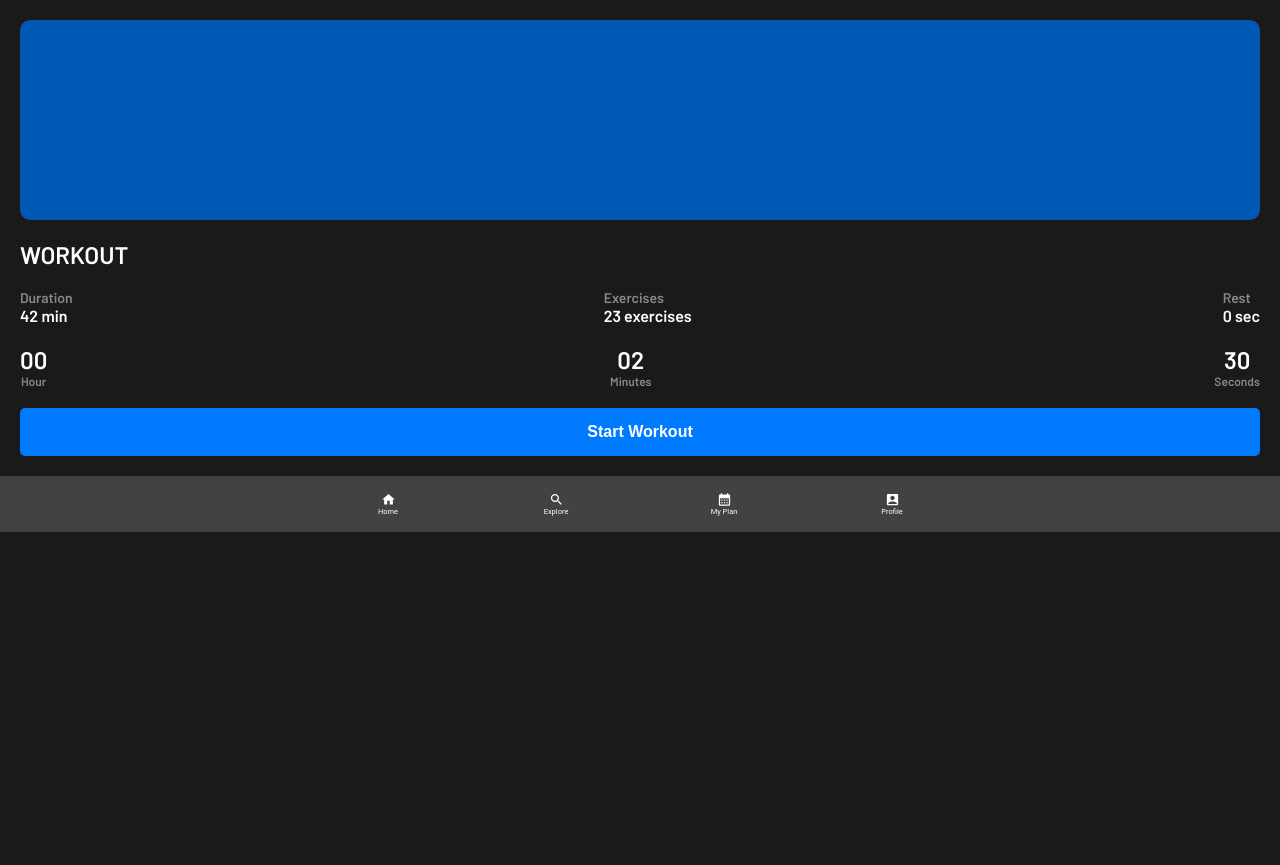
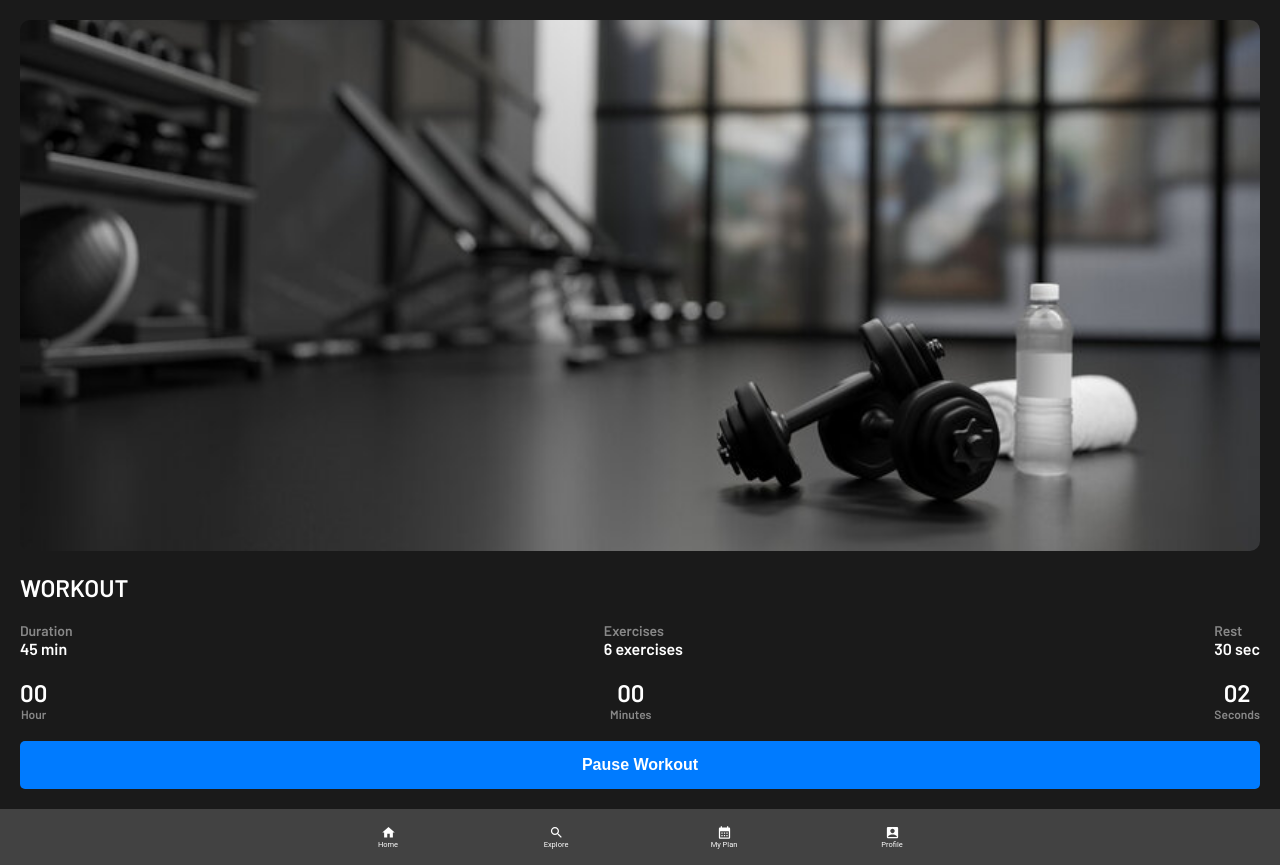
Before and after one commit to teddyminaya/UpSkill, a React (Vite) app: page /workout in a window 1280 px wide. Both pictures are taken after a click on the button "Start Workout". Before the commit the page ends 800 px from the top, so only its background shows below. Built offline with nearby package versions, Linux system fonts and the light colour scheme.

Commit message:
added Timer component / added addtional styling to the footer to include the hover animation as well as linking for the home icon / added image for workout page

```diff
--- a/src/components/Footer/Footer.jsx
+++ b/src/components/Footer/Footer.jsx
@@ -11,16 +11,58 @@ const Footer = () => {
   return (
     <>
       <BottomNavigation
-        sx={{ bgcolor: '#424242' }}
+        sx={{ bgcolor: "#424242" }}
         showLabels
         onChange={(event, newValue) => {
           setValue(newValue);
         }}
       >
-        <BottomNavigationAction label="Home" icon={<HomeIcon />} sx={{color:'white'}}  />
-        <BottomNavigationAction label="Explore" icon={<SearchIcon />} sx={{color:'white'}} />
-        <BottomNavigationAction label="My Plan" icon={<CalendarMonthIcon />} sx={{color:'white'}} />
-        <BottomNavigationAction label="Profile" icon={<AccountBoxIcon />} sx={{color:'white'}} />
+        <BottomNavigationAction
+          component={Link}
+          to="/Home"
+          label="Home"
+          icon={<HomeIcon />}
+          sx={{
+            color: "white",
+            "&:hover": {
+              backgroundColor: "rgba(255, 255, 255, 0.08)",
+              color: "#90caf9",
+            },
+          }}
+        />
+        <BottomNavigationAction
+          label="Explore"
+          icon={<SearchIcon />}
+          sx={{
+            color: "white",
+            "&:hover": {
+              backgroundColor: "rgba(255, 255, 255, 0.08)",
+              color: "#90caf9",
+            },
+          }}
+        />
+        <BottomNavigationAction
+          label="My Plan"
+          icon={<CalendarMonthIcon />}
+          sx={{
+            color: "white",
+            "&:hover": {
+              backgroundColor: "rgba(255, 255, 255, 0.08)",
+              color: "#90caf9",
+            },
+          }}
+        />
+        <BottomNavigationAction
+          label="Profile"
+          icon={<AccountBoxIcon />}
+          sx={{
+            color: "white",
+            "&:hover": {
+              backgroundColor: "rgba(255, 255, 255, 0.08)",
+              color: "#90caf9",
+            },
+          }}
+        />
       </BottomNavigation>
     </>
   );
--- /dev/null
+++ b/src/components/Timer/Timer.jsx
@@ -0,0 +1,63 @@
+import React, { useState, useEffect } from 'react';
+
+const Timer = () => {
+  const [isRunning, setIsRunning] = useState(false);
+  const [time, setTime] = useState(0);
+
+  useEffect(() => {
+    let intervalId;
+    if (isRunning) {
+      intervalId = setInterval(() => setTime(prevTime => prevTime + 1), 1000);
+    }
+    return () => clearInterval(intervalId);
+  }, [isRunning]);
+
+  const startWorkout = () => {
+    setIsRunning(true);
+  };
+
+  const pauseWorkout = () => {
+    setIsRunning(false);
+  };
+
+  const formatTime = (totalSeconds) => {
+    const hours = Math.floor(totalSeconds / 3600);
+    const minutes = Math.floor((totalSeconds % 3600) / 60);
+    const seconds = totalSeconds % 60;
+    return { hours, minutes, seconds };
+  };
+
+  const { hours, minutes, seconds } = formatTime(time);
+
+  return (
+    <div>
+      <div className="timer">
+        <div className="time-unit">
+          <span className="time">{hours.toString().padStart(2, '0')}</span>
+          <span className="unit">Hour</span>
+        </div>
+        <div className="time-unit">
+          <span className="time">{minutes.toString().padStart(2, '0')}</span>
+          <span className="unit">Minutes</span>
+        </div>
+        <div className="time-unit">
+          <span className="time">{seconds.toString().padStart(2, '0')}</span>
+          <span className="unit">Seconds</span>
+        </div>
+      </div>
+      <div className="controls">
+        {!isRunning ? (
+          <button className="start-button" onClick={startWorkout}>
+            Start Workout
+          </button>
+        ) : (
+          <button className="pause-button" onClick={pauseWorkout}>
+            Pause Workout
+          </button>
+        )}
+      </div>
+    </div>
+  );
+};
+
+export default Timer;
--- a/src/components/WorkoutDetail/WorkoutDetail.jsx
+++ b/src/components/WorkoutDetail/WorkoutDetail.jsx
@@ -2,6 +2,7 @@ import React, { useEffect, useState } from "react";
 import "./WorkoutDetail.scss";
 import { useParams } from "react-router-dom";
 import axios from "axios";
+import { Link } from "react-router-dom";
 
 const WorkoutDetail = () => {
 
@@ -75,8 +76,9 @@ const WorkoutDetail = () => {
       </div>
 
 
-
+      <Link to ="/workout" className="training__start-button-link">
       <button className="training__start-button">Start Workout</button>
+      </Link>
       </>
     ): <p>LOADING WORKOUT!!!</p>}
     </div>
--- a/src/components/WorkoutDetail/WorkoutDetail.scss
+++ b/src/components/WorkoutDetail/WorkoutDetail.scss
@@ -100,6 +100,15 @@
         background-color: variables.$UpskillDarkBlue;
       }
     }
+
+    &__start-button-link {
+        display: block;
+        width: 100%;
+        max-width: 30rem;
+        margin: 0 auto;
+        text-decoration: none;
+    }
+
     &__image-container {
         width: 100%;
         display: flex;
--- a/src/pages/WorkoutPage/WorkoutPage.jsx
+++ b/src/pages/WorkoutPage/WorkoutPage.jsx
@@ -1,50 +1,79 @@
-import React from 'react';
-import './WorkoutPage.scss';
-import Footer from '../../components/Footer/Footer';
+import React from "react";
+import "./WorkoutPage.scss";
+import Footer from "../../components/Footer/Footer";
+import Timer from "../../components/Timer/Timer";
+import { useState } from "react";
+import { Button, Modal, Box, Typography } from "@mui/material";
+import Gym from "../../assets/images/gym.jpg"
 
 const WorkoutPage = () => {
+  const [open, setOpen] = useState(false);
+  const handleOpen = () => setOpen(true);
+  const handleClose = () => setOpen(false);
+
+  const style = {
+    position: 'absolute',
+    top: '50%',
+    left: '50%',
+    transform: 'translate(-50%, -50%)',
+    width: 400,
+    bgcolor: 'background.paper',
+    border: '2px solid #000',
+    boxShadow: 24,
+    p: 4,
+  };
+
+
   return (
     <>
       <div className="workout-page">
         <div className="workout-image">
-        <div className="image-placeholder"></div>
+          <div className="image-placeholder">
+          <img src={Gym} className="image-placeholder"></img>
+          </div>
         </div>
         <div className="workout-details">
           <h2 className="workout-title">WORKOUT</h2>
           <div className="workout-stats">
             <div className="stat">
               <span className="stat-label">Duration</span>
-            <span className="stat-value">42 min</span>
+              <span className="stat-value">45 min</span>
             </div>
             <div className="stat">
-            <span className="stat-label">Exercises</span>
-            <span className="stat-value">23 exercises</span>
+              <span className="stat-label" onClick={handleOpen}>
+                Exercises
+              </span>
+              <span className="stat-value">6 exercises</span>
             </div>
             <div className="stat">
               <span className="stat-label">Rest</span>
-            <span className="stat-value">0 sec</span>
+              <span className="stat-value">30 sec</span>
             </div>
           </div>
-        <div className="timer">
-          <div className="time-unit">
-            <span className="time">00</span>
-            <span className="unit">Hour</span>
-          </div>
-          <div className="time-unit">
-            <span className="time">02</span>
-            <span className="unit">Minutes</span>
-          </div>
-          <div className="time-unit">
-            <span className="time">30</span>
-            <span className="unit">Seconds</span>
+          <Timer></Timer>
         </div>
       </div>
-        <button className="start-button">Start Workout</button>
-      </div>
-    </div>
+      <Modal
+        open={open}
+        onClose={handleClose}
+        aria-labelledby="modal-modal-title"
+        aria-describedby="modal-modal-description"
+      >
+        <Box sx={style}>
+          <Typography id="modal-modal-title" variant="h6" component="h2" sx={{fontSize: '2.0rem'}}>
+            NBA WORKOUT
+          </Typography>
+          <Typography id="modal-modal-description" sx={{ mt: 2, fontSize: '1.8rem',
+        lineHeight: 1.5  }}>
+            4 BOX SQUATS <br />
+            4 Bench Press <br />
+            40 Push Ups <br />
+          </Typography>
+        </Box>
+      </Modal>
       <Footer></Footer>
     </>
   );
 };
 
-export default WorkoutPage
+export default WorkoutPage;
--- a/src/pages/WorkoutPage/WorkoutPage.scss
+++ b/src/pages/WorkoutPage/WorkoutPage.scss
@@ -12,8 +12,7 @@
 
   .workout-image {
     .image-placeholder {
-      background-color: variables.$UpskillDarkBlue;
-      height: 20rem;
+      height: 100%;
       width: 100%;
       border-radius: 1.0rem;
     }
@@ -72,7 +71,7 @@
 
     .start-button {
       width: 100%;
-      padding: 15px;
+      padding: 1.5rem;
       background-color: variables.$UpskillBlue;
       color: variables.$primarywhite;
       border: none;
@@ -85,5 +84,20 @@
         background-color: variables.$UpskillDarkBlue;
       }
     }
+    .pause-button {
+        width: 100%;
+        padding: 1.5rem;
+        background-color: variables.$UpskillBlue;
+        color: variables.$primarywhite;
+        border: none;
+        border-radius: 0.5rem;
+        font-size: 1.6rem;
+        font-weight: bold;
+        cursor: pointer;
+
+        &:hover {
+          background-color: variables.$UpskillDarkBlue;
+        }
+      }
   }
 }
```
Also changed, not shown: src/assets/images/UpSkill-Man.jpeg (added), src/assets/images/gym.jpg (added), src/components/Timer/Timer.scss (added). Lines whose indentation alone changed are shown as unchanged.
